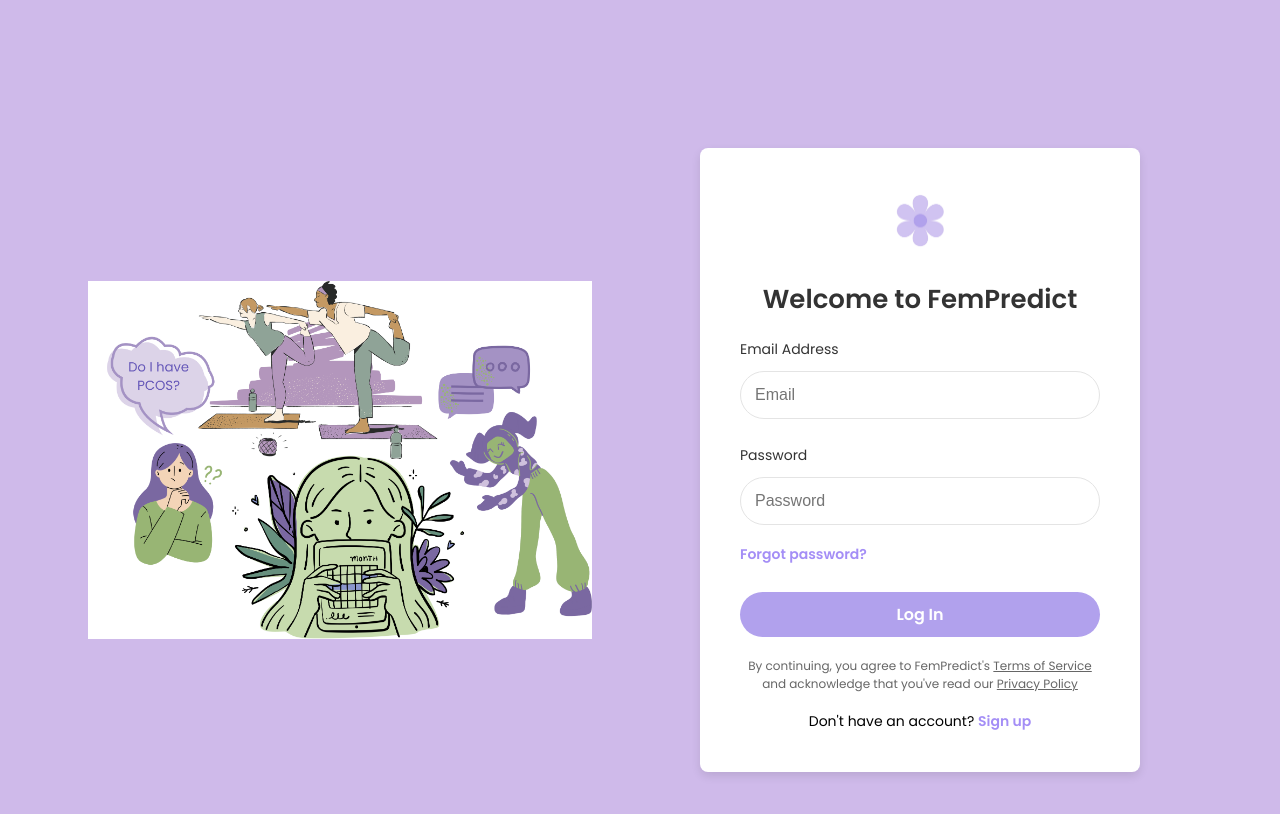
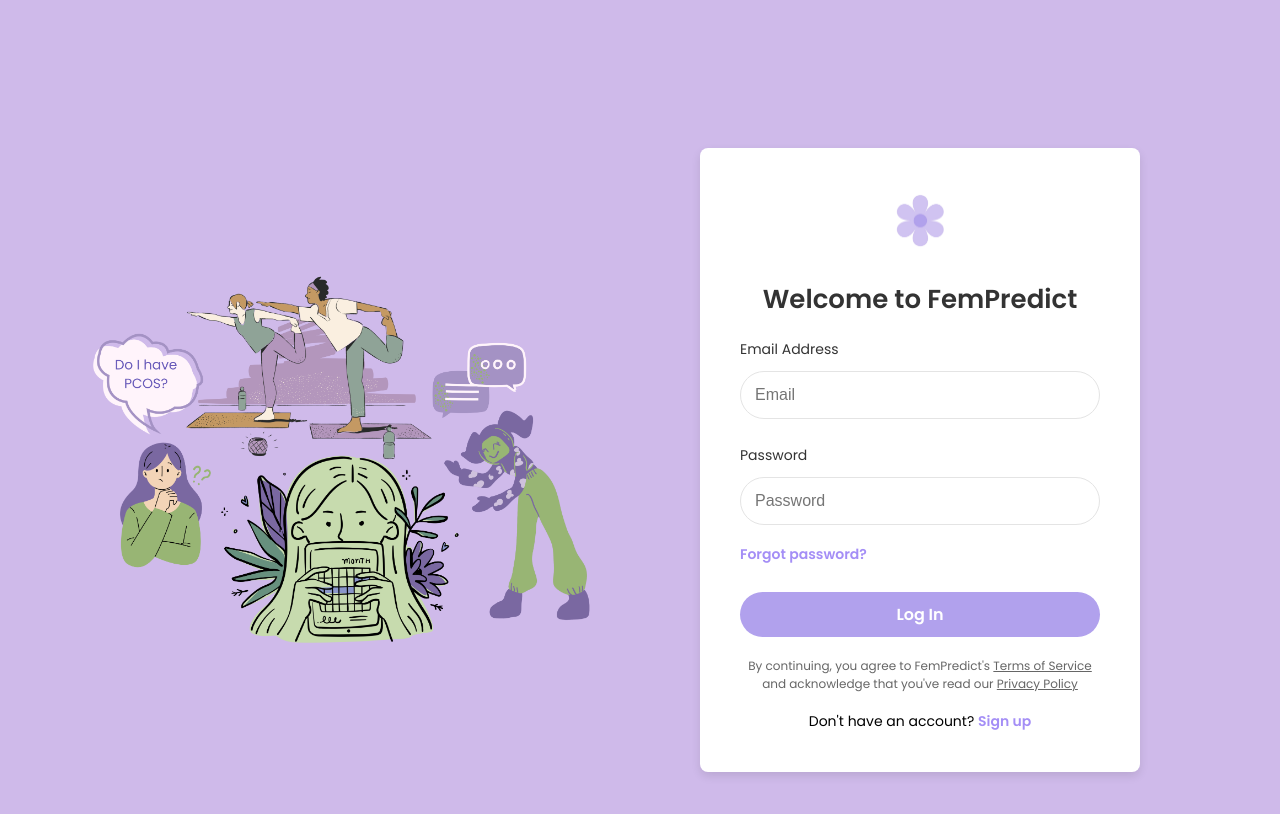
Before and after one commit to MithilaCoomaraswamy/DSGP, a React (Vite) app in the folder frontend/: page / in a window 1280 px wide. Shown: the top 814 px of the page. Built offline with nearby package versions, Linux system fonts and the light colour scheme.

Commit message:
css edit

```diff
--- a/frontend/src/pages/LoginForm.jsx
+++ b/frontend/src/pages/LoginForm.jsx
@@ -118,7 +118,7 @@
   return (
     <div className="login-container">
       <div className="image-container">
-        <img src="pic.png" alt="Image Placeholder" className="login-image" />
+        <img src="pic1 (3).png" alt="Image Placeholder" className="login-image" />
       </div>
 
       <div className="login-form-container">
```
Also changed, not shown: frontend/public/pic1 (3).png (added).
